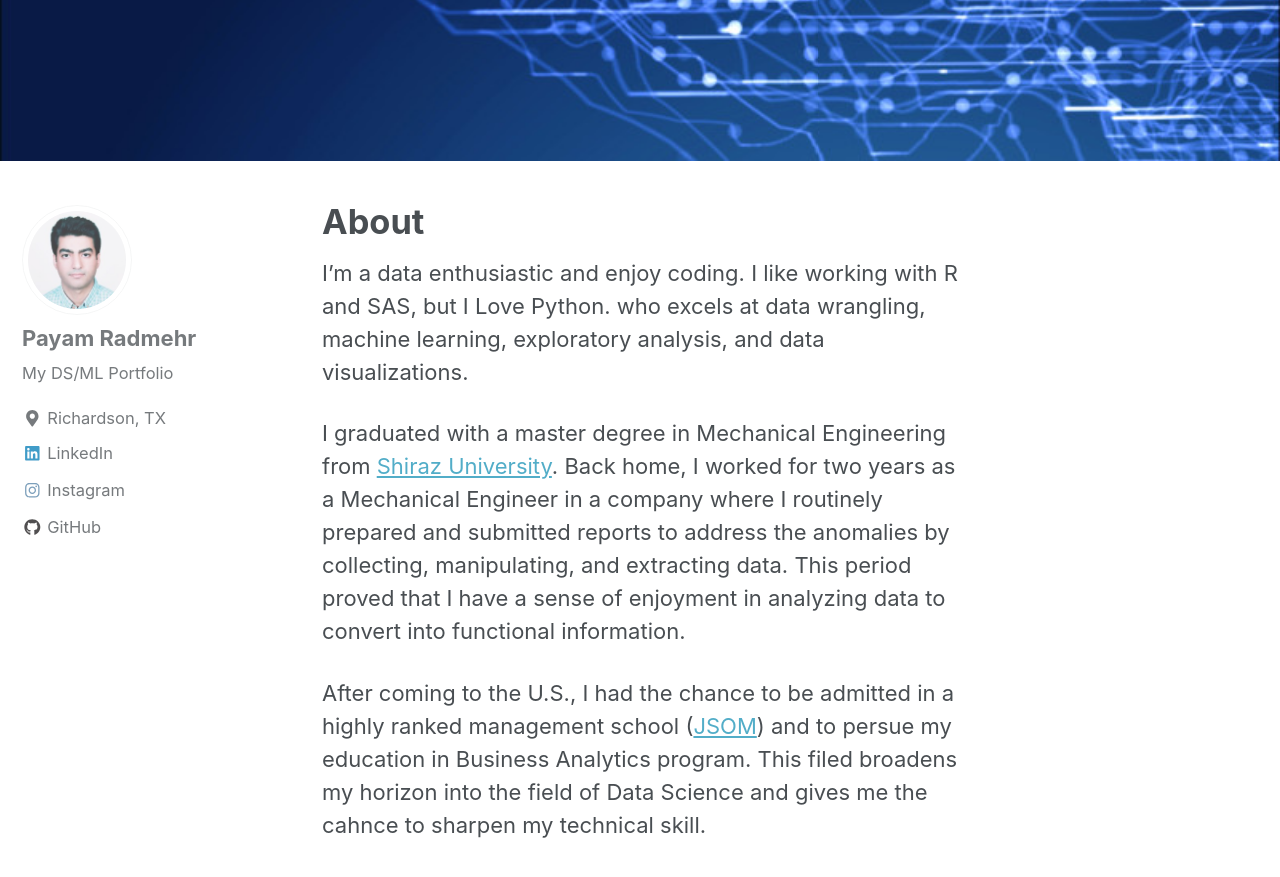
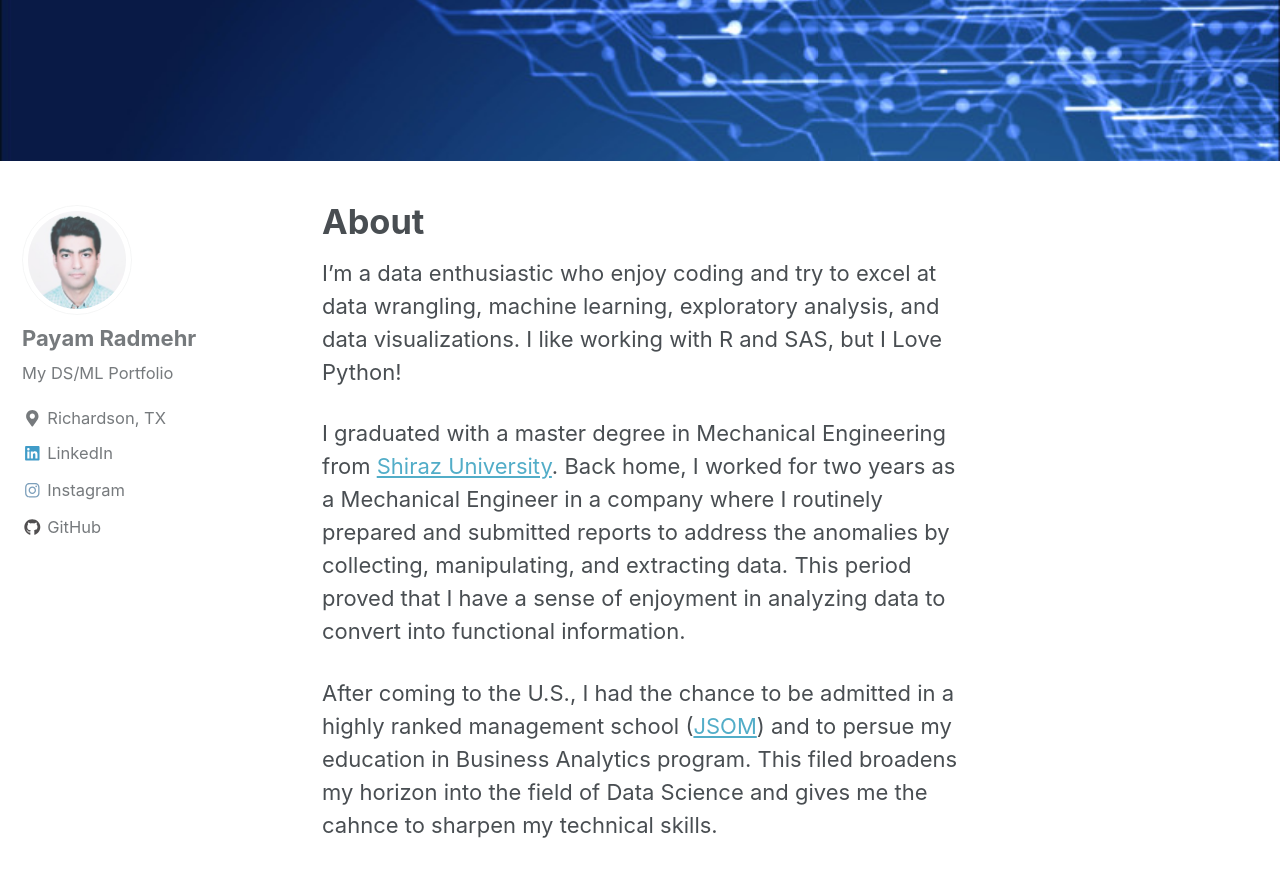
Before and after one commit to pradmehr/pradmehr.github.io, a Jekyll site: the page built from _pages/about.md, in a window 1280 px wide and 900 px high, scrolled down 259 px. Shown: the top 877 px of the window. Built offline with Jekyll 4.4.1, drawn with Linux system fonts in a browser that asks for light colours; nearby versions of some CDN libraries.

Commit message:
test 1 - about

```diff
--- a/_pages/about.md
+++ b/_pages/about.md
@@ -5,8 +5,8 @@ header:
   image: "/images/background.jpg"
 ---
 
-I'm a data enthusiastic and enjoy coding. I like working with R and SAS, but I Love Python. who excels at data wrangling, machine learning, exploratory analysis, and data visualizations.
+I'm a data enthusiastic who enjoy coding and try to excel at data wrangling, machine learning, exploratory analysis, and data visualizations. I like working with R and SAS, but I Love Python!
 
 I graduated with a master degree in Mechanical Engineering from [Shiraz University](https://en.wikipedia.org/wiki/Shiraz_University). Back home, I worked for two years as a Mechanical Engineer in a company where I routinely prepared and submitted reports to address the anomalies by collecting, manipulating, and extracting data. This period proved that I have a sense of enjoyment in analyzing data to convert into functional information.
 
-After coming to the U.S., I had the chance to be admitted in a highly ranked management school ([JSOM](https://jindal.utdallas.edu/)) and to persue my education in Business Analytics program. This filed broadens my horizon into the field of Data Science and gives me the cahnce to sharpen my technical skill.
+After coming to the U.S., I had the chance to be admitted in a highly ranked management school ([JSOM](https://jindal.utdallas.edu/)) and to persue my education in Business Analytics program. This filed broadens my horizon into the field of Data Science and gives me the cahnce to sharpen my technical skills.
```
